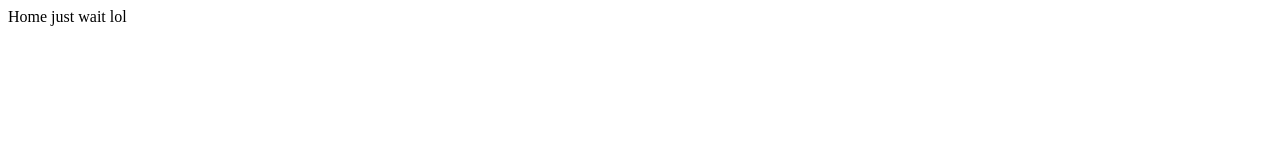
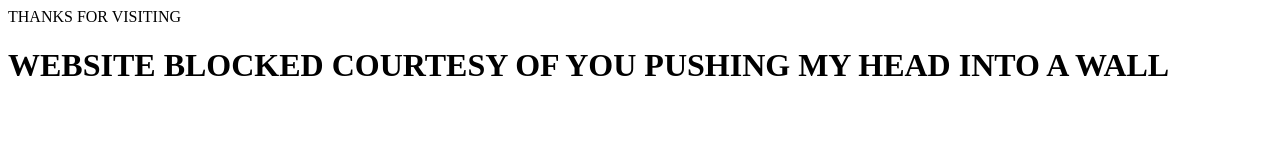
Before and after one commit to oddzillaforums/oddzillaforums.github.io, a plain HTML site: page index.html in a window 1280 px wide. Drawn offline with Linux system fonts and the light colour scheme.

Commit message:
Update index.html

```diff
--- a/index.html
+++ b/index.html
@@ -1,9 +1,9 @@
 <!DOCTYPE html>
 <html>
 <head>
-Home
+THANKS FOR VISITING
 </head>
 <body>
-just wait lol
+  <h1> WEBSITE BLOCKED COURTESY OF YOU PUSHING MY HEAD INTO A WALL </h1>
 </body>
 </html>
```
